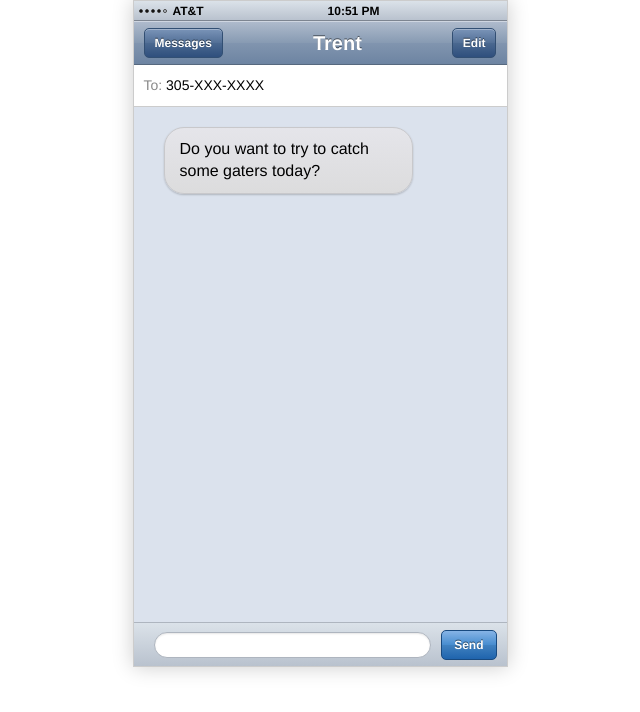
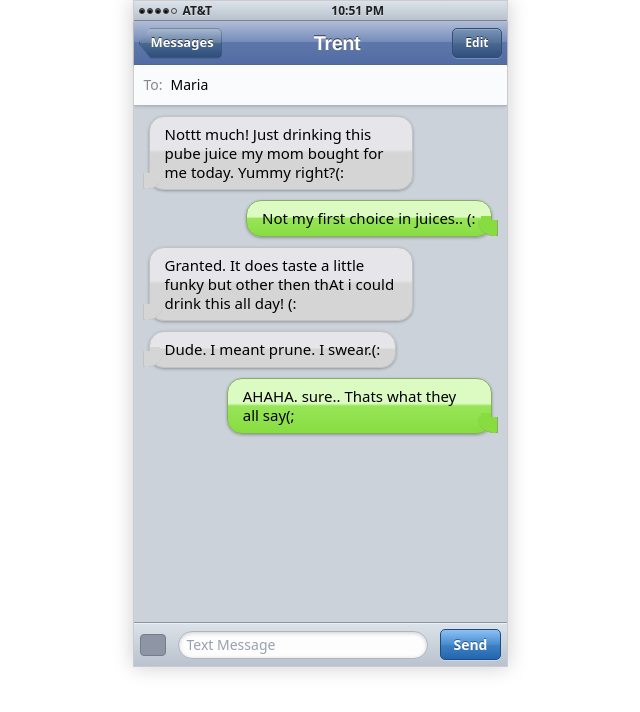
Before and after one commit to dustinmichels/area-code-expert, a Vue app in the folder app/: page / in a window 1280 px wide. Shown: the top 712 px of the page, without its empty margins (320-960 px from the left). Built offline with nearby package versions, Linux system fonts and the light colour scheme; the HTML template or start-up script is replaced by a standard one.

Commit message:
update style

```diff
--- a/app/src/components/RetroText.vue
+++ b/app/src/components/RetroText.vue
@@ -3,242 +3,216 @@
 </script>
 
 <template>
-  <div class="iphone-screen">
+  <div
+    class="w-full max-w-[375px] h-[667px] font-sans text-black flex flex-col mx-auto border border-[#ccc] shadow-[0_0_20px_rgba(0,0,0,0.2)]"
+    style="
+      background-color: #cbd2d9;
+      background-image:
+        repeating-linear-gradient(
+          transparent,
+          transparent 1px,
+          rgba(255, 255, 255, 0.2) 1px,
+          rgba(255, 255, 255, 0.2) 2px
+        ),
+        repeating-linear-gradient(
+          90deg,
+          transparent,
+          transparent 1px,
+          rgba(255, 255, 255, 0.2) 1px,
+          rgba(255, 255, 255, 0.2) 2px
+        );
+    "
+  >
     <!-- Status Bar -->
-    <div class="status-bar">
-      <div class="signal">
-        <div class="signal-dot filled"></div>
-        <div class="signal-dot filled"></div>
-        <div class="signal-dot filled"></div>
-        <div class="signal-dot filled"></div>
-        <div class="signal-dot"></div>
-        <span class="carrier">AT&T</span>
+    <div
+      class="h-5 flex justify-between items-center px-[5px] text-xs border-b border-[#7d8591] bg-gradient-to-b from-[#dbe2e9] to-[#b9c2ce]"
+    >
+      <div class="flex items-center gap-[2px]">
+        <div
+          class="w-1.5 h-1.5 border border-[#444] rounded-full bg-black shadow-[inset_0_1px_1px_rgba(255,255,255,0.5)]"
+        ></div>
+        <div
+          class="w-1.5 h-1.5 border border-[#444] rounded-full bg-black shadow-[inset_0_1px_1px_rgba(255,255,255,0.5)]"
+        ></div>
+        <div
+          class="w-1.5 h-1.5 border border-[#444] rounded-full bg-black shadow-[inset_0_1px_1px_rgba(255,255,255,0.5)]"
+        ></div>
+        <div
+          class="w-1.5 h-1.5 border border-[#444] rounded-full bg-black shadow-[inset_0_1px_1px_rgba(255,255,255,0.5)]"
+        ></div>
+        <div
+          class="w-1.5 h-1.5 border border-[#444] rounded-full shadow-[inset_0_1px_1px_rgba(255,255,255,0.5)]"
+        ></div>
+        <span class="ml-1 font-bold text-[#1f1f1f] drop-shadow-[0_1px_0_rgba(255,255,255,0.5)]"
+          >AT&T</span
+        >
         <span class="wifi-icon"></span>
       </div>
-      <div class="time">10:51 PM</div>
+      <div class="font-bold text-[#1f1f1f] drop-shadow-[0_1px_0_rgba(255,255,255,0.5)]">
+        10:51 PM
+      </div>
       <div class="battery">
         <span class="battery-icon"></span>
       </div>
     </div>
 
     <!-- Header -->
-    <div class="header">
-      <button class="nav-btn back-btn">
-        <div class="arrow-left"></div>
+    <div
+      class="h-[44px] flex justify-between items-center px-[5px] text-white border-b border-[#56687e] shadow-[0_1px_2px_rgba(0,0,0,0.3)] bg-[linear-gradient(to_bottom,#b2bed7_0%,#738aba_50%,#5e77aa_50%,#526da4_100%)]"
+    >
+      <!-- Back Button -->
+      <button
+        class="relative h-[30px] pl-[12px] pr-[8px] flex items-center justify-center text-white font-bold text-[13px] [text-shadow:0_-1px_0_rgba(0,0,0,0.6)] z-10 filter drop-shadow-[0_1px_0_rgba(0,0,0,0.2)]"
+      >
+        <div
+          class="absolute inset-0 bg-[linear-gradient(to_bottom,#7a94b8_0%,#526f96_50%,#4a6890_51%,#2f4f7d_100%)] border border-[#304c70] -z-10 [clip-path:polygon(12px_0,100%_0,100%_100%,12px_100%,0_50%)] rounded-r-[5px]"
+        ></div>
+        <!-- Inner bevel reflection for back button -->
+        <div
+          class="absolute inset-0 bg-[linear-gradient(to_bottom,rgba(255,255,255,0.35)_0%,rgba(255,255,255,0.1)_50%,rgba(255,255,255,0)_50%)] -z-10 [clip-path:polygon(12px_0,100%_0,100%_100%,12px_100%,0_50%)] rounded-r-[5px]"
+        ></div>
         Messages
       </button>
-      <h1>Trent</h1>
-      <button class="nav-btn edit-btn">Edit</button>
+
+      <h1
+        class="text-[20px] font-bold m-0 [text-shadow:0_-1px_0_rgba(0,0,0,0.6)] flex-1 text-center font-['Helvetica_Neue'] tracking-tight"
+      >
+        Trent
+      </h1>
+
+      <!-- Edit Button -->
+      <button
+        class="border border-[#324f73] rounded-[5px] text-white font-bold text-[12px] px-[12px] py-[5px] shadow-[0_1px_0_rgba(255,255,255,0.2),inset_0_1px_1px_rgba(255,255,255,0.2)] bg-[linear-gradient(to_bottom,#7a94b8_0%,#526f96_50%,#4a6890_51%,#2f4f7d_100%)] [text-shadow:0_-1px_0_rgba(0,0,0,0.6)] cursor-pointer active:brightness-90"
+      >
+        Edit
+      </button>
     </div>
 
-    <!-- Contact Info / Content -->
-    <div class="content">
-      <div class="contact-info">
-        <h2>To: <span class="phone-number">305-XXX-XXXX</span></h2>
+    <!-- Content Area -->
+    <div class="flex-1 flex flex-col relative overflow-hidden bg-[#cbd2d9]">
+      <!-- Contact Bar -->
+      <div
+        class="bg-[rgba(255,255,255,0.9)] p-[10px] border-b border-[#aeb5bf] text-sm flex items-center z-10 shadow-sm backdrop-blur-sm sticky top-0"
+      >
+        <h2 class="m-0 font-normal text-[#888] flex gap-2">
+          To: <span class="text-black font-normal">Maria</span>
+        </h2>
       </div>
 
-      <div class="message-container">
-        <!-- Message Bubble -->
-        <div class="bubble received">
-          <p>Do you want to try to catch some gaters today?</p>
+      <div class="p-[10px] flex flex-col gap-[10px] overflow-y-auto pb-4">
+        <!-- RECEIVED (Grey) Bubble 1 -->
+        <div
+          class="max-w-[75%] w-fit px-[15px] py-[8px] rounded-[15px] text-[15px] leading-tight relative shadow-[0_1px_3px_rgba(0,0,0,0.3)] bg-[linear-gradient(to_bottom,#e5e5ea_0%,#e5e5ea_45%,#d5d5d5_50%,#d5d5d5_100%)] text-black self-start border border-[#c3c3c3] ml-[5px]"
+        >
+          <p class="m-0 font-normal">
+            Nottt much! Just drinking this pube juice my mom bought for me today. Yummy right?(:
+          </p>
+          <!-- Grey Tail -->
+          <div
+            class="absolute bottom-[0px] left-[-7px] w-[20px] h-[16px] bg-[#d5d5d5] rounded-br-[15px] border-b border-l border-[#c3c3c3]"
+          ></div>
+          <div
+            class="absolute bottom-[0px] left-[-4px] w-[10px] h-[16px] bg-[#d5d5d5] rounded-br-[10px] z-10"
+          ></div>
+          <div
+            class="absolute bottom-0 left-[-15px] w-[15px] h-[20px] rounded-br-[20px]"
+            style="background: transparent; box-shadow: 10px 0 0 #d5d5d5"
+          ></div>
+        </div>
+
+        <!-- SENT (Green) Bubble 1 -->
+        <div
+          class="max-w-[75%] w-fit px-[15px] py-[8px] rounded-[15px] text-[15px] leading-tight relative shadow-[0_1px_3px_rgba(0,0,0,0.3)] bg-[linear-gradient(to_bottom,#dcfbc3_0%,#dcfbc3_45%,#98e558_50%,#87dd40_100%)] text-black self-end border border-[#89ad65] mr-[5px]"
+        >
+          <p class="m-0 font-normal">Not my first choice in juices.. (:</p>
+          <!-- Green Tail -->
+          <div
+            class="absolute bottom-[0px] right-[-7px] w-[20px] h-[16px] bg-[#87dd40] rounded-bl-[15px] border-b border-r border-[#89ad65]"
+          ></div>
+          <div
+            class="absolute bottom-[0px] right-[-4px] w-[10px] h-[16px] bg-[#87dd40] rounded-bl-[10px] z-10"
+          ></div>
+          <div
+            class="absolute bottom-0 right-[-15px] w-[15px] h-[20px] rounded-bl-[20px]"
+            style="background: transparent; box-shadow: -10px 0 0 #87dd40"
+          ></div>
+        </div>
+
+        <!-- RECEIVED (Grey) Bubble 2 -->
+        <div
+          class="max-w-[75%] w-fit px-[15px] py-[8px] rounded-[15px] text-[15px] leading-tight relative shadow-[0_1px_3px_rgba(0,0,0,0.3)] bg-[linear-gradient(to_bottom,#e5e5ea_0%,#e5e5ea_45%,#d5d5d5_50%,#d5d5d5_100%)] text-black self-start border border-[#c3c3c3] ml-[5px]"
+        >
+          <p class="m-0 font-normal">
+            Granted. It does taste a little funky but other then thAt i could drink this all day! (:
+          </p>
+          <div
+            class="absolute bottom-[0px] left-[-7px] w-[20px] h-[16px] bg-[#d5d5d5] rounded-br-[15px] border-b border-l border-[#c3c3c3]"
+          ></div>
+          <div
+            class="absolute bottom-[0px] left-[-4px] w-[10px] h-[16px] bg-[#d5d5d5] rounded-br-[10px] z-10"
+          ></div>
+          <div
+            class="absolute bottom-0 left-[-15px] w-[15px] h-[20px] rounded-br-[20px]"
+            style="background: transparent; box-shadow: 10px 0 0 #d5d5d5"
+          ></div>
+        </div>
+
+        <!-- RECEIVED (Grey) Bubble 3 -->
+        <div
+          class="max-w-[75%] w-fit px-[15px] py-[8px] rounded-[15px] text-[15px] leading-tight relative shadow-[0_1px_3px_rgba(0,0,0,0.3)] bg-[linear-gradient(to_bottom,#e5e5ea_0%,#e5e5ea_45%,#d5d5d5_50%,#d5d5d5_100%)] text-black self-start border border-[#c3c3c3] ml-[5px]"
+        >
+          <p class="m-0 font-normal">Dude. I meant prune. I swear.(:</p>
+          <div
+            class="absolute bottom-[0px] left-[-7px] w-[20px] h-[16px] bg-[#d5d5d5] rounded-br-[15px] border-b border-l border-[#c3c3c3]"
+          ></div>
+          <div
+            class="absolute bottom-[0px] left-[-4px] w-[10px] h-[16px] bg-[#d5d5d5] rounded-br-[10px] z-10"
+          ></div>
+          <div
+            class="absolute bottom-0 left-[-15px] w-[15px] h-[20px] rounded-br-[20px]"
+            style="background: transparent; box-shadow: 10px 0 0 #d5d5d5"
+          ></div>
+        </div>
+
+        <!-- SENT (Green) Bubble 2 -->
+        <div
+          class="max-w-[75%] w-fit px-[15px] py-[8px] rounded-[15px] text-[15px] leading-tight relative shadow-[0_1px_3px_rgba(0,0,0,0.3)] bg-[linear-gradient(to_bottom,#dcfbc3_0%,#dcfbc3_45%,#98e558_50%,#87dd40_100%)] text-black self-end border border-[#89ad65] mr-[5px]"
+        >
+          <p class="m-0 font-normal">AHAHA. sure.. Thats what they all say(;</p>
+          <div
+            class="absolute bottom-[0px] right-[-7px] w-[20px] h-[16px] bg-[#87dd40] rounded-bl-[15px] border-b border-r border-[#89ad65]"
+          ></div>
+          <div
+            class="absolute bottom-[0px] right-[-4px] w-[10px] h-[16px] bg-[#87dd40] rounded-bl-[10px] z-10"
+          ></div>
+          <div
+            class="absolute bottom-0 right-[-15px] w-[15px] h-[20px] rounded-bl-[20px]"
+            style="background: transparent; box-shadow: -10px 0 0 #87dd40"
+          ></div>
         </div>
       </div>
     </div>
 
     <!-- Footer / Input Area -->
-    <div class="footer">
-      <div class="camera-btn"></div>
-      <div class="input-field"></div>
-      <button class="send-btn">Send</button>
+    <div
+      class="h-[44px] bg-[linear-gradient(to_bottom,#dbe2e9_0%,#b9c2ce_100%)] flex items-center px-[6px] border-t border-[#8e939d] shadow-[inset_0_1px_0_rgba(255,255,255,0.5)]"
+    >
+      <div
+        class="camera-btn w-[26px] h-[22px] bg-[#8e96a5] rounded mr-2 border border-[#767d89]"
+      ></div>
+      <!-- Placeholder -->
+
+      <div
+        class="flex-1 h-[28px] bg-[#fdfdfd] border border-[#aeb5bf] rounded-[14px] mx-[4px] shadow-[inset_0_1px_4px_rgba(0,0,0,0.2)] flex items-center px-2"
+      >
+        <span class="text-gray-400 text-sm">Text Message</span>
+      </div>
+
+      <button
+        class="ml-2 border border-[#1d4d80] rounded-[5px] text-white font-bold text-[14px] px-[12px] py-[4px] shadow-[0_1px_0_rgba(255,255,255,0.3)] bg-[linear-gradient(to_bottom,#8ec1f6_0%,#468ccf_50%,#4081c0_51%,#2166b1_100%)] [text-shadow:0_-1px_0_rgba(0,0,0,0.4)] disabled:opacity-50"
+      >
+        Send
+      </button>
     </div>
   </div>
 </template>
-
-<style scoped>
-/* Retro iOS Styles */
-.iphone-screen {
-  width: 100%;
-  max-width: 375px; /* iPhone width */
-  height: 667px; /* iPhone height */
-  background-color: #d8dbe2; /* Light grey textured background */
-  font-family: 'Helvetica Neue', Helvetica, Arial, sans-serif;
-  color: #000;
-  display: flex;
-  flex-direction: column;
-  margin: 0 auto;
-  border: 1px solid #ccc;
-  box-shadow: 0 0 20px rgba(0, 0, 0, 0.2);
-}
-
-/* Status Bar */
-.status-bar {
-  background: linear-gradient(to bottom, #dbe2e9, #b9c2ce);
-  height: 20px;
-  display: flex;
-  justify-content: space-between;
-  align-items: center;
-  padding: 0 5px;
-  font-size: 12px;
-  border-bottom: 1px solid #7d8591;
-}
-
-.signal {
-  display: flex;
-  align-items: center;
-  gap: 2px;
-}
-
-.signal-dot {
-  width: 4px;
-  height: 4px;
-  border: 1px solid #444;
-  border-radius: 50%;
-}
-
-.signal-dot.filled {
-  background-color: #000;
-}
-
-.carrier {
-  margin-left: 4px;
-  font-weight: bold;
-}
-
-.time {
-  font-weight: bold;
-}
-
-/* Header */
-.header {
-  background: linear-gradient(to bottom, #b0bccd 0%, #889bb3 50%, #8195af 51%, #6d84a2 100%);
-  height: 44px;
-  display: flex;
-  justify-content: space-between;
-  align-items: center;
-  padding: 0 10px;
-  color: white;
-  border-bottom: 1px solid #56687e;
-  box-shadow: inset 0 1px 0 rgba(255, 255, 255, 0.4);
-}
-
-.header h1 {
-  font-size: 20px;
-  font-weight: bold;
-  margin: 0;
-  text-shadow: 0 -1px 0 rgba(0, 0, 0, 0.5);
-}
-
-.nav-btn {
-  background: linear-gradient(to bottom, #7a94b8 0%, #526f96 50%, #4a6890 51%, #2f4f7d 100%);
-  border: 1px solid #324f73;
-  border-radius: 5px;
-  color: white;
-  font-weight: bold;
-  font-size: 12px;
-  padding: 5px 10px;
-  text-shadow: 0 -1px 0 rgba(0, 0, 0, 0.5);
-  box-shadow: inset 0 1px 0 rgba(255, 255, 255, 0.3);
-  cursor: pointer;
-}
-
-/* Content */
-.content {
-  flex: 1;
-  background-color: #dbe2ed; /* Chat background */
-  display: flex;
-  flex-direction: column;
-}
-
-.contact-info {
-  background-color: #fff;
-  padding: 10px;
-  border-bottom: 1px solid #ccc;
-  font-size: 14px;
-}
-
-.contact-info h2 {
-  margin: 0;
-  font-weight: normal;
-  color: #888;
-}
-
-.phone-number {
-  color: #000;
-  font-weight: normal;
-}
-
-.message-container {
-  padding: 20px;
-  display: flex;
-  flex-direction: column;
-  gap: 15px;
-}
-
-/* Bubbles */
-.bubble {
-  max-width: 75%;
-  padding: 10px 15px;
-  border-radius: 20px;
-  font-size: 16px;
-  line-height: 1.4;
-  position: relative;
-  box-shadow: 0 1px 2px rgba(0, 0, 0, 0.2);
-  margin-bottom: 10px;
-}
-
-.bubble.received {
-  background: linear-gradient(#e5e5ea, #dcdcdd);
-  color: black;
-  align-self: flex-start;
-  border: 1px solid #c8c8cb;
-  margin-left: 10px;
-}
-
-/* Pseudo-element for tail effect (simplified) */
-.bubble.received::before {
-  content: '';
-  position: absolute;
-  bottom: -2px;
-  left: -8px;
-  width: 20px;
-  height: 20px;
-  background-color: #dcdcdd;
-  border-bottom-right-radius: 15px;
-  z-index: -1;
-}
-
-.bubble p {
-  margin: 0;
-}
-
-/* Footer */
-.footer {
-  height: 44px;
-  background: linear-gradient(to bottom, #dbe2e9, #b9c2ce);
-  display: flex;
-  align-items: center;
-  padding: 0 10px;
-  border-top: 1px solid #aeb5bf;
-}
-
-.input-field {
-  flex: 1;
-  height: 26px;
-  background: white;
-  border: 1px solid #aeb5bf;
-  border-radius: 13px;
-  margin: 0 10px;
-  box-shadow: inset 0 1px 2px rgba(0, 0, 0, 0.1);
-}
-
-.send-btn {
-  background: linear-gradient(to bottom, #86b4e6 0%, #468ccf 50%, #4081c0 51%, #1f64ad 100%);
-  border: 1px solid #184a80;
-  border-radius: 5px;
-  color: white;
-  font-weight: bold;
-  font-size: 12px;
-  padding: 5px 12px;
-  text-shadow: 0 -1px 0 rgba(0, 0, 0, 0.5);
-}
-</style>
```
Also changed, not shown: app/src/assets/base.css (+9 -0 lines).
